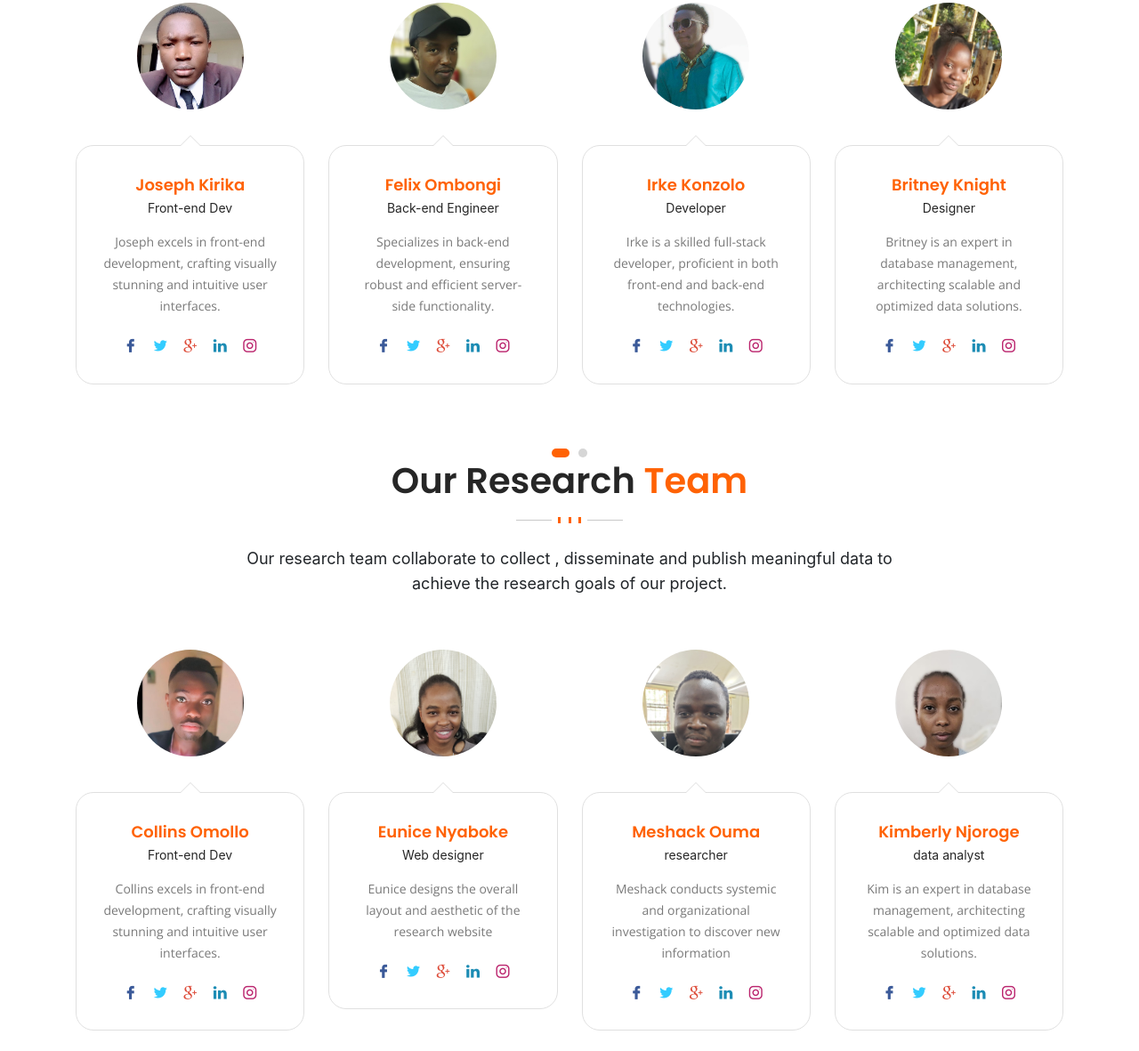
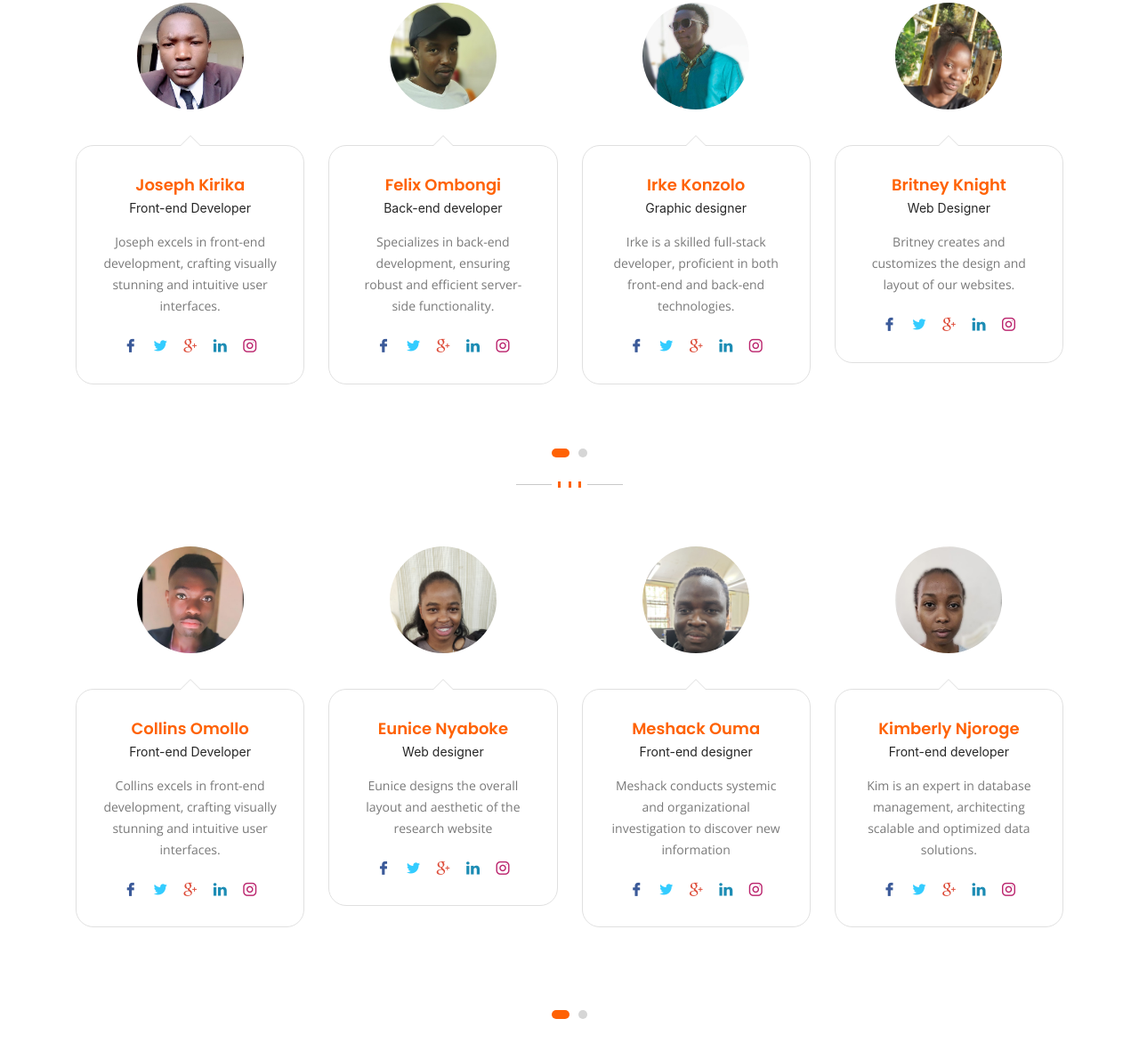
Before and after one commit to KirikaJoseph/innovators-website-revamp-project, a plain HTML site: page team.html in a window 1280 px wide. Shown: the part 773-1954 px from the top of the page at 89% size. Drawn offline with nearby package versions, Linux system fonts and the light colour scheme.

Commit message:
Add files via upload
updated titles

```diff
--- a/team.html
+++ b/team.html
@@ -148,7 +148,7 @@
                         <nav aria-label="breadcrumb">
                             <ol class="breadcrumb">
 
-                                <li class="breadcrumb-item active" aria-current="page">The SPECTRAcular five</li>
+                                <li class="breadcrumb-item active" aria-current="page">The SPECTRAcular Ten</li>
                             </ol>
                         </nav>
                     </div>
@@ -181,7 +181,7 @@
                             <div class="team-card">
                                 <div class="name_designation">
                                     <h5><a href="team-member-detail.html">Joseph Kirika</a></h5>
-                                    <span>Front-end Dev</span> </div>
+                                    <span>Front-end Developer</span> </div>
                                 <div class="description">
                                     <p>Joseph excels in front-end development, crafting visually stunning and intuitive user interfaces.</p>
                                 </div>
@@ -203,7 +203,7 @@
                             <div class="team-card">
                                 <div class="name_designation">
                                     <h5><a href="team-member-detail.html">Felix Ombongi</a></h5>
-                                    <span>Back-end Engineer</span> </div>
+                                    <span>Back-end developer</span> </div>
                                 <div class="description">
                                     <p>Specializes in back-end development, ensuring robust and efficient server-side functionality.</p>
                                 </div>
@@ -225,7 +225,7 @@
                             <div class="team-card">
                                 <div class="name_designation">
                                     <h5><a href="team-member-detail.html">Irke Konzolo</a></h5>
-                                    <span>Developer</span> </div>
+                                    <span>Graphic designer</span> </div>
                                 <div class="description">
                                     <p> Irke is a skilled full-stack developer, proficient in both front-end and back-end technologies.</p>
                                 </div>
@@ -248,9 +248,9 @@
                             <div class="team-card">
                                 <div class="name_designation">
                                     <h5><a href="team-member-detail.html">Britney Knight</a></h5>
-                                    <span>Designer</span> </div>
+                                    <span>Web Designer</span> </div>
                                 <div class="description">
-                                    <p>Britney is an expert in database management, architecting scalable and optimized data solutions.</p>
+                                    <p>Britney creates and customizes the design and layout of our websites.</p>
                                 </div>
                                 <div class="social_links">
                                     <ul>
@@ -271,7 +271,7 @@
                             <div class="team-card">
                                 <div class="name_designation">
                                     <h5><a href="team-member-detail.html">Jeff Chege</a></h5>
-                                    <span>UI/UX Developer</span> </div>
+                                    <span>UI/UX Designer</span> </div>
                                 <div class="description">
                                     <p>A master in the field who is dedicated to crafting seamless digital experiences through intuitive design and innovative solutions </p>
                                 </div>
@@ -298,7 +298,7 @@
 
         <div class="container">
             <div class="section_heading">
-                <h2>Our Research  <span> Team</span></h2>
+                <h2> <span> </span></h2>
                 <div class="separator">
                     <ul>
                         <li></li>
@@ -307,7 +307,7 @@
                     </ul>
                 </div>
                 <div class="heading_content">
-                    Our research team collaborate to collect  , disseminate and publish meaningful data to achieve the research goals of our project.
+
                 </div>
             </div>
 
@@ -318,7 +318,7 @@
                 <div class="team-card">
                     <div class="name_designation">
                         <h5><a href="team-member-detail.html">Collins Omollo</a></h5>
-                        <span>Front-end Dev</span> </div>
+                        <span>Front-end Developer</span> </div>
                     <div class="description">
                         <p>Collins excels in front-end development, crafting visually stunning and intuitive user interfaces.</p>
                     </div>
@@ -362,7 +362,7 @@
                 <div class="team-card">
                     <div class="name_designation">
                         <h5><a href="team-member-detail.html">Meshack Ouma</a></h5>
-                        <span>researcher</span> </div>
+                        <span>Front-end designer</span> </div>
                     <div class="description">
                         <p> Meshack conducts systemic and organizational investigation to discover new information</p>
                     </div>
@@ -385,7 +385,7 @@
                 <div class="team-card">
                     <div class="name_designation">
                         <h5><a href="team-member-detail.html">Kimberly Njoroge</a></h5>
-                        <span>data analyst</span> </div>
+                        <span>Front-end developer</span> </div>
                     <div class="description">
                         <p>Kim is an expert in database management, architecting scalable and optimized data solutions.</p>
                     </div>
@@ -408,7 +408,7 @@
                 <div class="team-card">
                     <div class="name_designation">
                         <h5><a href="team-member-detail.html">Amy Njeri</a></h5>
-                        <span><fieldset>FrontEnd developer</fieldset>Developer</span> </div>
+                        <span><fieldset>UI/UX Designer</fieldset>Developer</span> </div>
                     <div class="description">
                         <p>A master in the field who is dedicated to crafting seamless digital experiences through intuitive design and innovative solutions </p>
                     </div>
```
